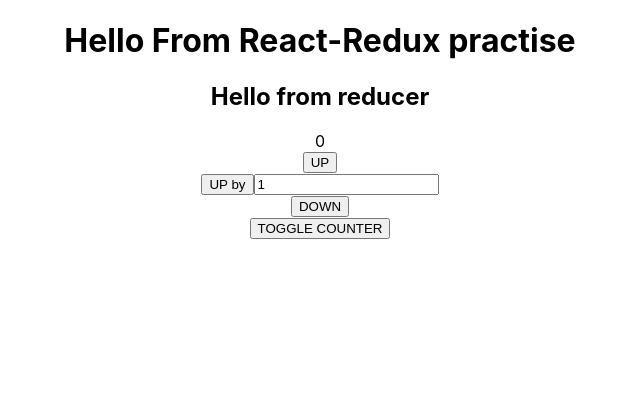
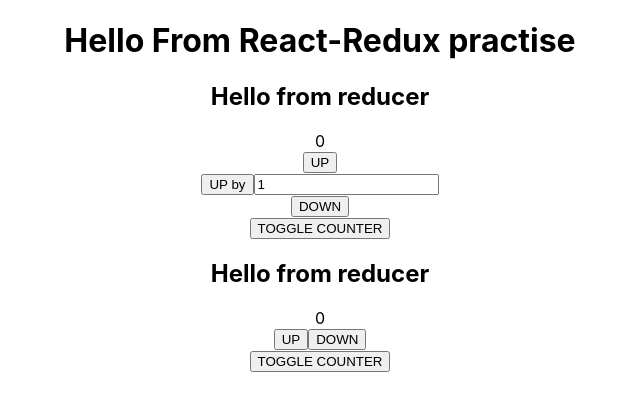
Before and after one commit to zicna/react-redux-practise, a React (Create React App) app: page / in a window 1280 px wide. Shown: the top 410 px of the page, without its empty margins (320-960 px from the left). Built offline with nearby package versions, Linux system fonts and the light colour scheme.

Commit message:
add class component ad connect it to redux

```diff
--- a/src/App.js
+++ b/src/App.js
@@ -1,4 +1,5 @@
 import CounterComponent from "./components/CounterComponent";
+import CounterClassComponent from "./components/CounterClassComponent";
 import './index.css'
 
 function App() {
@@ -6,6 +7,7 @@ function App() {
     <div className="container">
     <h1>Hello From React-Redux practise</h1>
     <CounterComponent />
+    <CounterClassComponent></CounterClassComponent>
     </div>);
 }
 
--- /dev/null
+++ b/src/components/CounterClassComponent.js
@@ -0,0 +1,62 @@
+import React, { Component } from 'react'
+import store, { ACTION } from '../store'
+
+import { connect } from 'react-redux'
+
+class CounterClassComponent extends Component {
+  // ! since we do NOT have any state we do not need to initialize it
+  // constructor(){
+  //     super(),
+  //     store
+  // }
+  incrementHandler() {
+    this.props.increment()
+    console.log('increment')
+  }
+  decrementHandler() {
+    this.props.decrement()
+    console.log('idecremented')
+  }
+
+  toggleCounterHandler() {}
+
+  render() {
+    return (
+      <div>
+        <h2>Hello from reducer</h2>
+        <div>{true && this.props.counter}</div>
+        <button onClick={this.incrementHandler.bind(this)}>UP</button>
+        {/* <div>
+          <button onClick={incrementByHandler}>UP by</button>
+          <input
+            type="number"
+            onChange={incrementChangeHandler}
+            defaultValue={1}
+          />
+        </div> */}
+        <button onClick={this.decrementHandler.bind(this)}>DOWN</button>
+        <div>
+          <button onClick={this.toggleCounterHandler}>TOGGLE COUNTER</button>
+        </div>
+      </div>
+    )
+  }
+}
+
+const mapStateToProps = (state) => {
+  return {
+    counter: state.counter,
+  }
+}
+
+const mapDispatchToProps = (dispatch) => {
+  return {
+    increment: () => dispatch({ type: 'INCREMENT', amount: 1 }),
+    decrement: () => dispatch({ type: 'DECREMENT', amount: 1 }),
+  }
+}
+
+export default connect(
+  mapStateToProps,
+  mapDispatchToProps
+)(CounterClassComponent)
```
